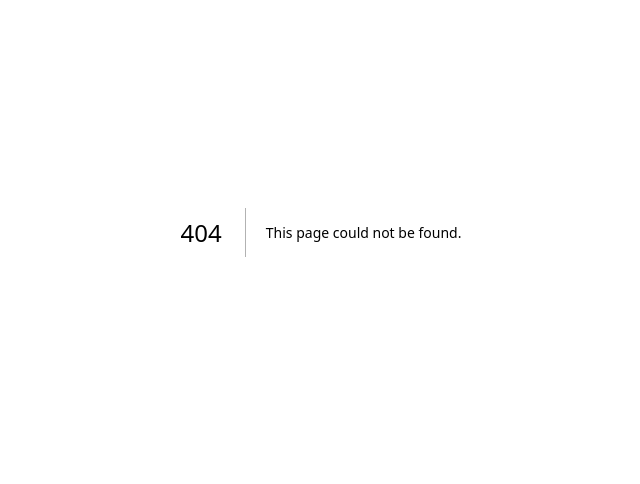
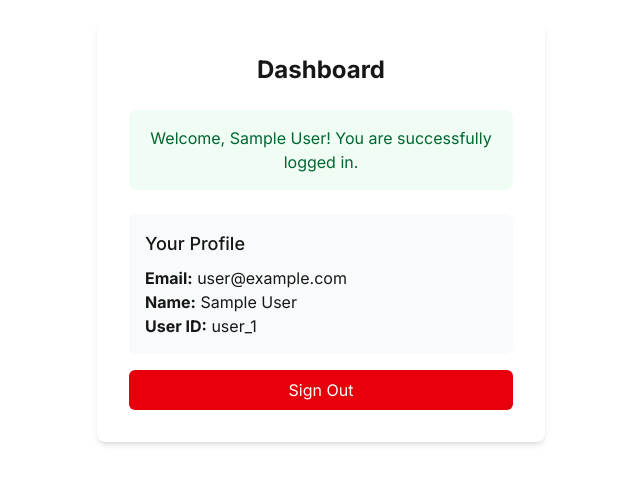
Before and after one commit to stefanpython/nextjs-awt, a Next.js app: page /dashboard in a window 1280 px wide. Before the commit this address had no page. Shown: the part 168-652 px from the top of the page, without its empty margins (319-959 px from the left). Built offline with nearby package versions, Linux system fonts and the light colour scheme; no server answers; sample sign-in values are in the browser's storage.

Commit message:
Create dashboard page

```diff
--- /dev/null
+++ b/app/dashboard/page.tsx
@@ -0,0 +1,62 @@
+"use client";
+
+import { useSession } from "next-auth/react";
+import { useRouter } from "next/navigation";
+import { useEffect } from "react";
+import { signOut } from "next-auth/react";
+
+export default function DashboardPage() {
+  const { data: session, status } = useSession();
+  const router = useRouter();
+
+  useEffect(() => {
+    if (status === "unauthenticated") {
+      router.push("/login");
+    }
+  }, [status, router]);
+
+  if (status === "loading") {
+    return (
+      <div className="flex min-h-screen flex-col items-center justify-center">
+        <p className="text-lg">Loading...</p>
+      </div>
+    );
+  }
+
+  return (
+    <div className="flex min-h-screen flex-col items-center justify-center p-4">
+      <div className="w-full max-w-md rounded-lg bg-white p-8 shadow-md">
+        <h1 className="mb-6 text-center text-2xl font-bold">Dashboard</h1>
+
+        <div className="mb-6 rounded-lg bg-green-50 p-4 text-center">
+          <p className="text-green-800">
+            Welcome, {session?.user?.name || session?.user?.email}! You are
+            successfully logged in.
+          </p>
+        </div>
+
+        <div className="space-y-4">
+          <div className="rounded-md bg-gray-50 p-4">
+            <h2 className="mb-2 text-lg font-medium">Your Profile</h2>
+            <p>
+              <strong>Email:</strong> {session?.user?.email}
+            </p>
+            <p>
+              <strong>Name:</strong> {session?.user?.name || "Not provided"}
+            </p>
+            <p>
+              <strong>User ID:</strong> {session?.user?.id}
+            </p>
+          </div>
+
+          <button
+            onClick={() => signOut({ callbackUrl: "/" })}
+            className="w-full rounded-md bg-red-600 px-4 py-2 text-white hover:bg-red-700 focus:outline-none focus:ring-2 focus:ring-red-500 focus:ring-offset-2"
+          >
+            Sign Out
+          </button>
+        </div>
+      </div>
+    </div>
+  );
+}
```
